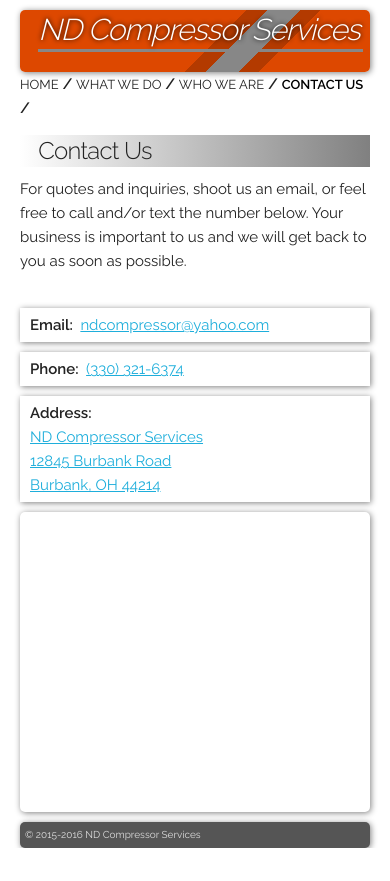
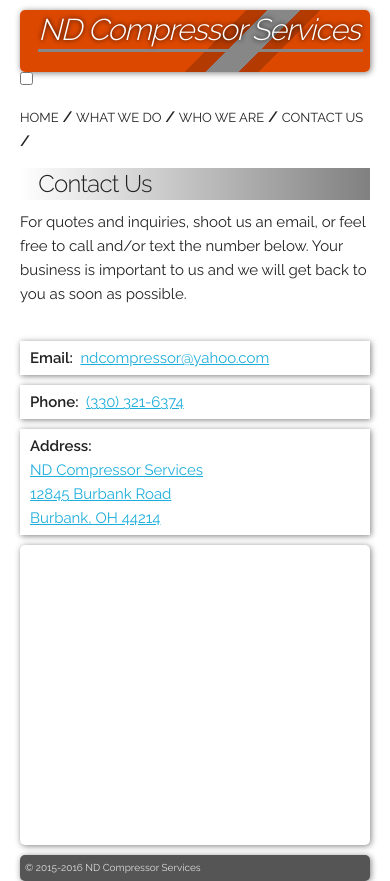
Before and after one commit to xgundam05/ndcompressor, a plain HTML site: page contact.html in a window 390 px wide. Before the commit the page ends 848 px from the top, so only its background shows below. Drawn offline with Linux system fonts and the light colour scheme.

Commit message:
Added responsive nav

```diff
--- a/contact.html
+++ b/contact.html
@@ -23,11 +23,14 @@
       <div class='row'>
         <div class='column nav u-full-width'>
           <nav>
+            <input type='checkbox' id='nav'>
+            <label for='nav' data-page='CONTACT US' onclick></label>
+
             <ul>
               <li><a href='index.html'>HOME</a></li>
               <li><a href='#'>WHAT WE DO</a></li>
               <li><a href='#'>WHO WE ARE</a></li>
-              <li><a href='#' class='active'>CONTACT US</a></li>
+              <li class='active'><a href='#'>CONTACT US</a></li>
             </ul>
           </nav>
         </div>
```
